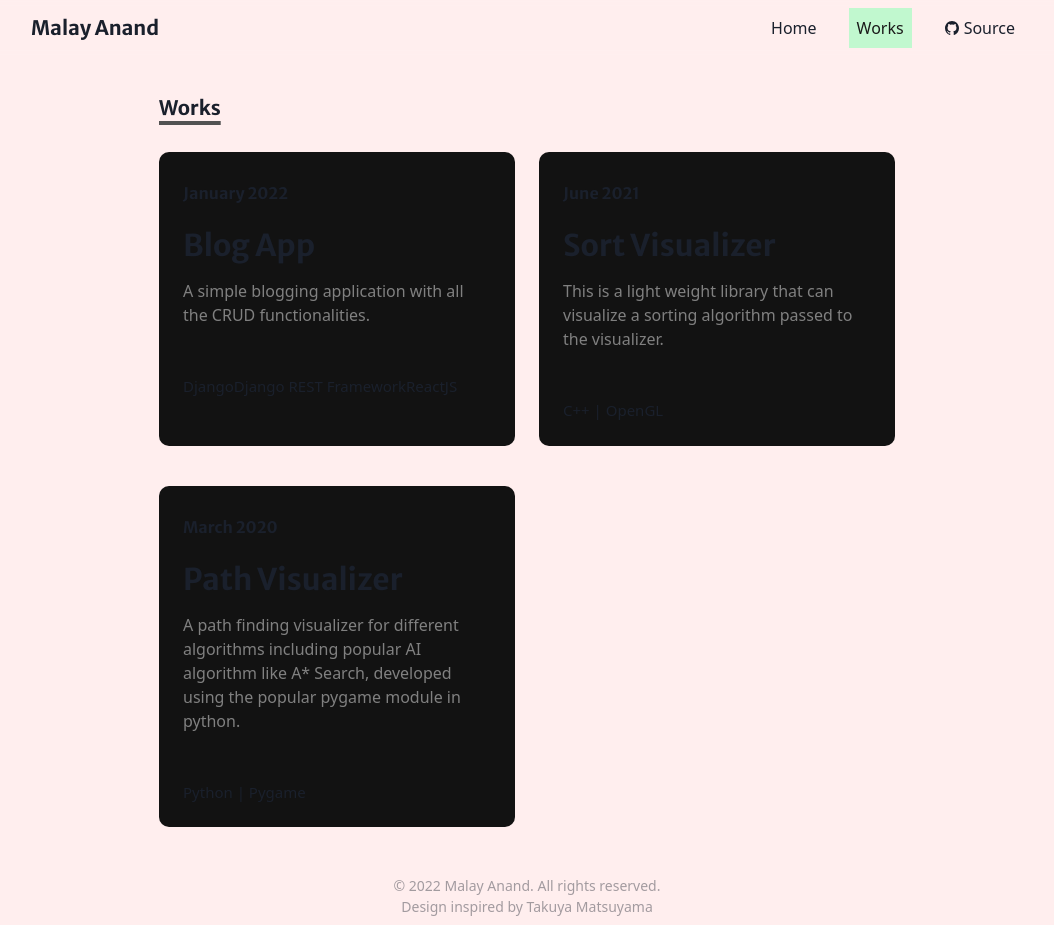
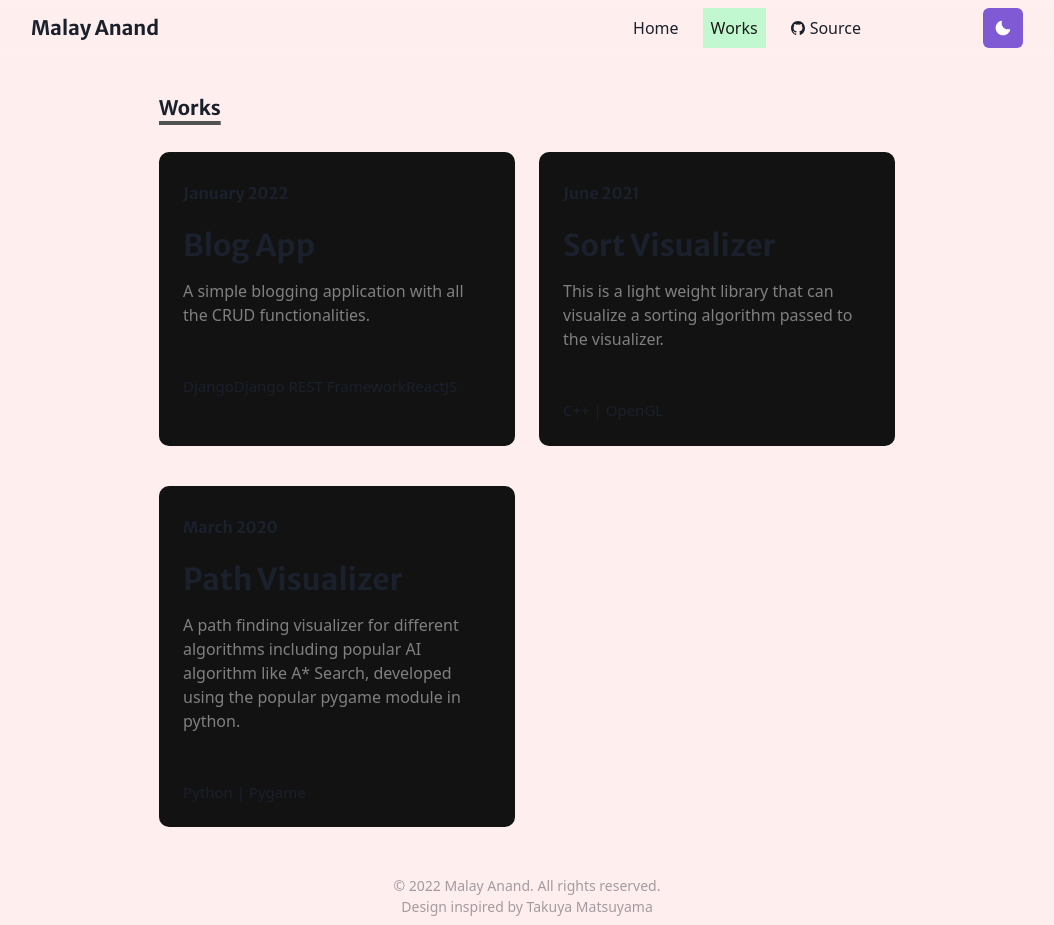
Before and after one commit to malayanand/portfolio-dev, a Next.js app: page /works in a window 1280 px wide. Shown: the whole page, without its empty margins (113-1167 px from the left). Built offline with nearby package versions, Linux system fonts and the light colour scheme.

Commit message:
added theme toggle [FIX] colors

```diff
--- /dev/null
+++ b/components/Theme-toggle-button.js
@@ -0,0 +1,34 @@
+import { AnimatePresence, motion } from "framer-motion";
+import {
+  IconButton,
+  useColorModeValue,
+  useColorMode,
+  Icon,
+} from "@chakra-ui/react";
+import { SunIcon, MoonIcon } from "@chakra-ui/icons";
+
+const ThemeToggle = (props) => {
+  const { toggleColorMode } = useColorMode();
+
+  return (
+    <AnimatePresence exitBeforeEnter initial={false}>
+      <motion.div
+        style={{ display: "inline-block" }}
+        key={useColorModeValue("light", "dark")}
+        initial={{ y: -20, opacity: 0 }}
+        animate={{ y: 0, opacity: 1 }}
+        exit={{ y: 20, opacity: 0 }}
+        transition={{ duration: 0.2 }}
+      >
+        <IconButton
+          aria-label="Toggle theme"
+          colorScheme={useColorModeValue("purple", "orange")}
+          icon={useColorModeValue(<MoonIcon />, <SunIcon />)}
+          onClick={toggleColorMode}
+        ></IconButton>
+      </motion.div>
+    </AnimatePresence>
+  );
+};
+
+export default ThemeToggle;
--- a/components/layouts/Nav.js
+++ b/components/layouts/Nav.js
@@ -13,6 +13,7 @@ import { HamburgerIcon } from "@chakra-ui/icons";
 import { IoLogoGithub } from "react-icons/io5";
 import NextLink from "next/link";
 import Logo from "../Logo";
+import ThemeToggle from "../Theme-toggle-button";
 
 const LinkItem = ({ href, path, children, isExternal, ...props }) => {
   const active = path === href;
@@ -64,9 +65,10 @@ const Nav = (props) => {
           direction={["column", "row"]}
           display={{ base: "none", md: "flex" }}
           // justify="space-between"
-          spacing={6}
+          spacing={4}
           align="center"
           width={{ base: "full", md: "auto" }}
+          mr={{ md: "-14rem", lg: "-22rem" }}
         >
           <LinkItem href="/" path={path} isExternal={false}>
             Home
@@ -78,7 +80,7 @@ const Nav = (props) => {
             display="inline-flex"
             style={{ gap: 4 }}
             alignItems="center"
-            href="https://github.com/malayanand"
+            href="https://github.com/malayanand/portfolio-dev"
             path={path}
             isExternal={true}
           >
@@ -86,7 +88,11 @@ const Nav = (props) => {
             Source
           </LinkItem>
         </Stack>
-        <Box display={{ base: "inline-block", md: "none" }}>
+        <ThemeToggle />
+        <Box
+          display={{ base: "inline-block", md: "none" }}
+          ml={{ base: "-12rem" }}
+        >
           <Menu isLazy p={2}>
             <MenuButton
               as={IconButton}
--- a/lib/theme.js
+++ b/lib/theme.js
@@ -37,8 +37,8 @@ const fonts = {
 };
 
 const config = {
-  initialColorMode: "light",
-  useSystemColorMode: false,
+  initialColorMode: "dark",
+  useSystemColorMode: true,
 };
 
 const theme = extendTheme({ config, styles, components, fonts });
```
